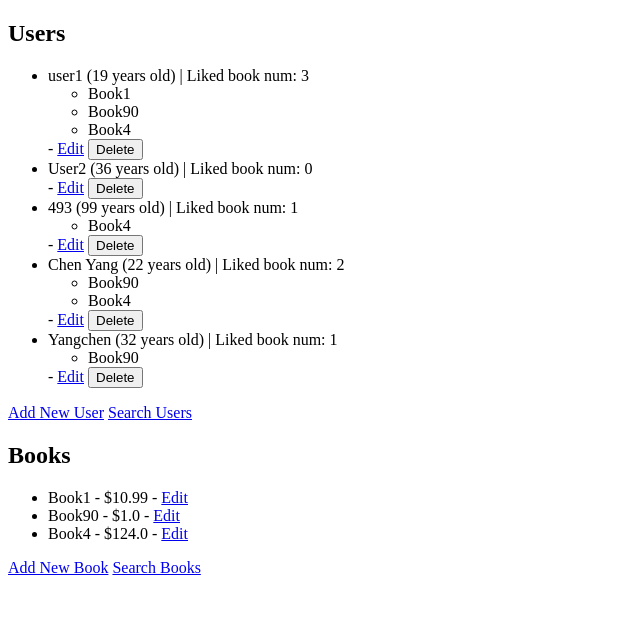
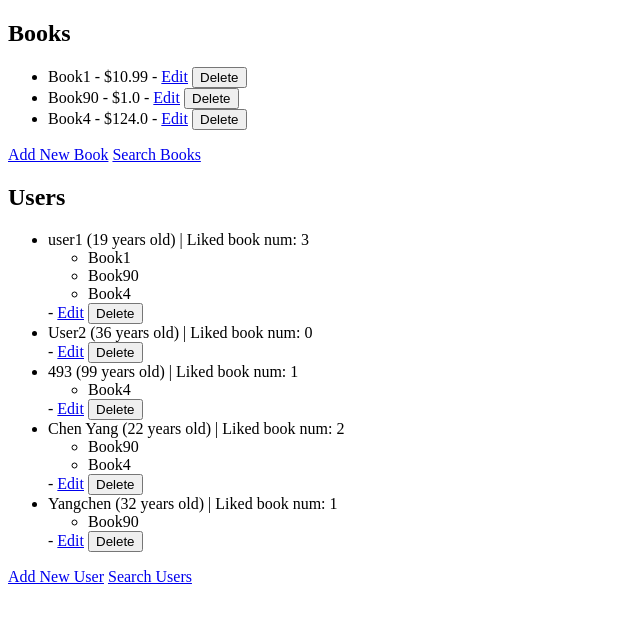
Before and after one commit to ssyang8/OnBoarding_Task2, a Django app: page / in a window 1280 px wide. Shown: the top 623 px of the page, without its empty margins (0-640 px from the left). Run offline with Django 5.2, Linux system fonts and the light colour scheme; data comes from the database, SQL or seed files in the repository; both versions use the stored data as it was after the commit.

Commit message:
finished

```diff
--- a/books/templates/books/home.html
+++ b/books/templates/books/home.html
@@ -1,5 +1,31 @@
 <!-- home.html -->
 {% extends 'base_generic.html' %} {% block content %}
+<div class="books">
+  <h2>Books</h2>
+  <ul>
+    {% for book in books %}
+    <li>
+      {{ book.name }} - ${{ book.price }} -
+      <a href="{% url 'book_detail' book.pk %}">Edit</a>
+      <form
+        action="{% url 'delete_book' book.pk %}"
+        method="post"
+        style="display: inline"
+      >
+        {% csrf_token %}
+        <button
+          type="submit"
+          onclick="return confirm('Are you sure you want to delete this book?');"
+        >
+          Delete
+        </button>
+      </form>
+    </li>
+    {% endfor %}
+  </ul>
+  <a href="{% url 'add_book' %}">Add New Book</a>
+  <a href="{% url 'bookquery_view' %}">Search Books</a>
+</div>
 <div class="users">
   <h2>Users</h2>
   <ul>
@@ -34,18 +60,4 @@
   <a href="{% url 'query_view' %}">Search Users</a>
 </div>
 
-<div class="books">
-  <h2>Books</h2>
-  <ul>
-    {% for book in books %}
-    <li>
-      {{ book.name }} - ${{ book.price }} -
-      <a href="{% url 'book_detail' book.pk %}">Edit</a>
-    </li>
-    {% endfor %}
-  </ul>
-  <a href="{% url 'add_book' %}">Add New Book</a>
-  <a href="{% url 'bookquery_view' %}">Search Books</a>
-</div>
-
 {% endblock %}
```
Also changed, not shown: db.sqlite3, 3 other files.
